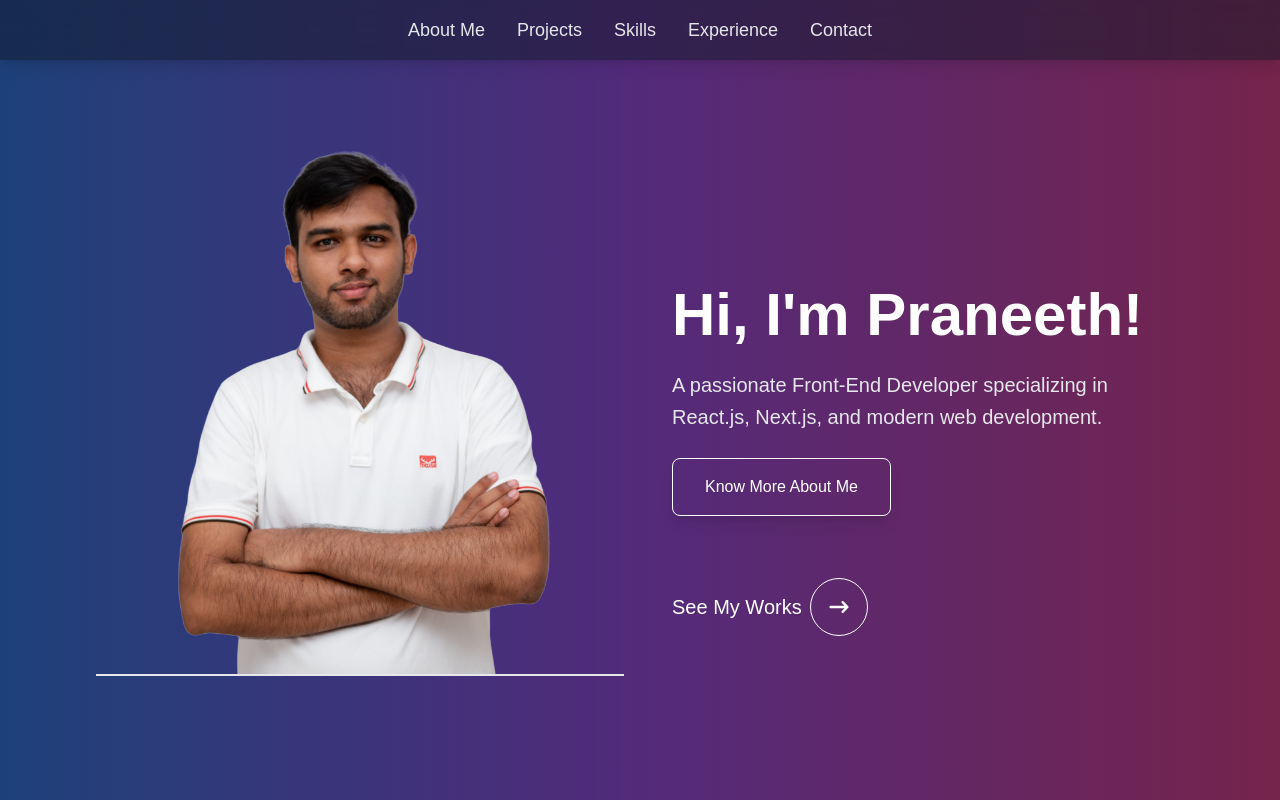
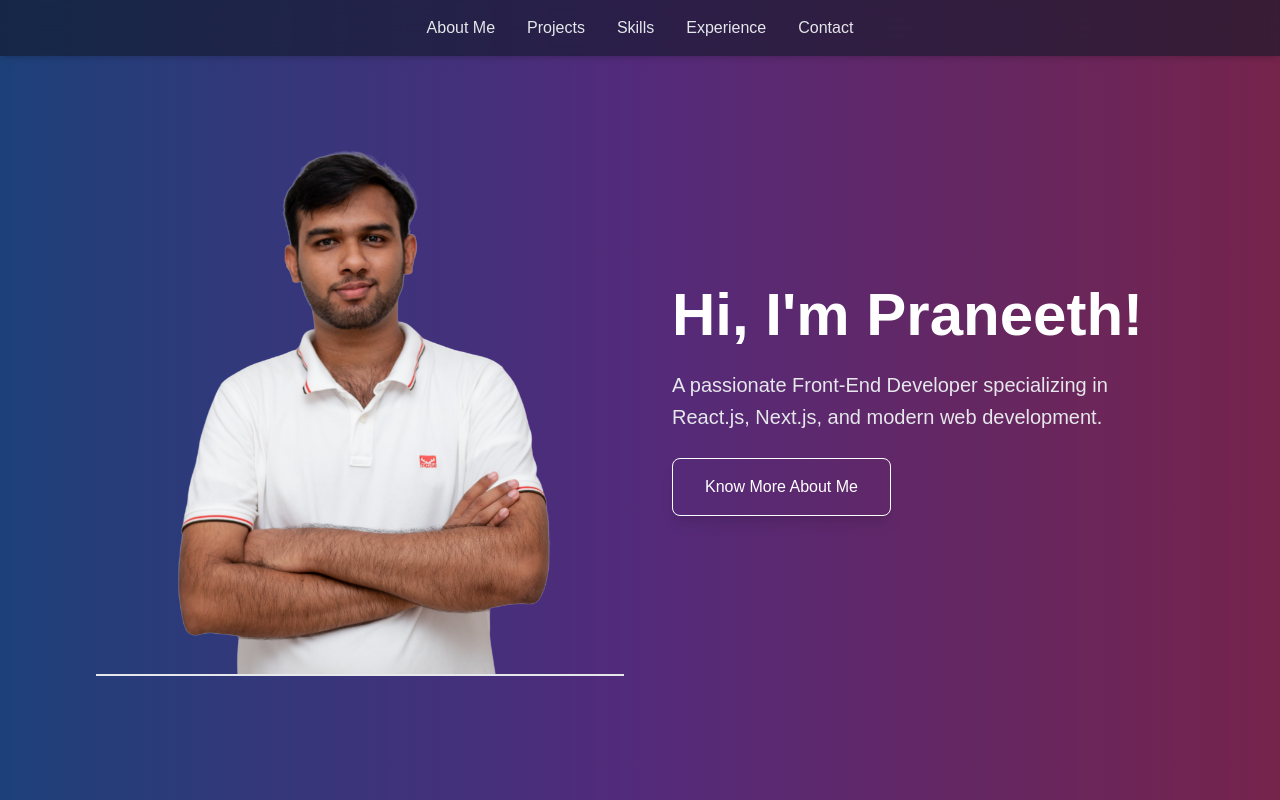
Before and after one commit to Praneethgeethanjana/my-portfolio, a Next.js app: page / in a window 1280 px wide. Shown: the top 800 px of the page. Built offline with nearby package versions, Linux system fonts and the light colour scheme.

Commit message:
Updated  UIs

```diff
--- a/src/components/Header/page.tsx
+++ b/src/components/Header/page.tsx
@@ -2,16 +2,11 @@
 
 import Link from "next/link";
 import {useEffect, useState} from "react";
+import {FiMenu, FiX} from "react-icons/fi";
 
 export default function Header() {
-    // const [theme, setTheme] = useState<string>(
-    //     typeof window !== "undefined" && localStorage.theme
-    //         ? localStorage.theme
-    //         : "light"
-    // );
-    const [theme, setTheme] = useState<string>(
-        "dark"
-    );
+    const [theme, setTheme] = useState<string>("dark");
+    const [isMobileMenuOpen, setIsMobileMenuOpen] = useState<boolean>(false);
 
     useEffect(() => {
         if (theme === "dark") {
@@ -22,9 +17,9 @@ export default function Header() {
         localStorage.setItem("theme", theme);
     }, [theme]);
 
-    const toggleTheme = () => {
-        setTheme((prevTheme: string) => (prevTheme === "dark" ? "light" : "dark"));
-    };
+    // const toggleTheme = () => {
+    //     setTheme((prevTheme) => (prevTheme === "dark" ? "light" : "dark"));
+    // };
 
     const navLinks = [
         {href: "#about-me", label: "About Me"},
@@ -35,34 +30,64 @@ export default function Header() {
     ];
 
     return (
-        <header className="fixed top-0 left-0 w-full z-50 bg-white/10 backdrop-blur-md shadow-lg dark:bg-gray-900/50">
-            <div className="container mx-auto flex justify-center items-center p-4">
-                {/* Navigation */}
-                <nav>
-                    <ul className="flex space-x-8 text-lg">
+        <header className="fixed top-0 left-0 w-full z-50 bg-white/10 backdrop-blur-md shadow-md dark:bg-gray-900/60">
+            <div
+                className="container mx-auto flex justify-end  md:justify-center items-center px-6 py-4">
+                {/*<h1 className="text-white text-xl font-bold">Praneeth</h1>*/}
+
+                {/* Desktop Nav */}
+                <nav className="hidden md:flex space-x-8">
+                    {navLinks.map((link) => (
+                        <Link
+                            key={link.href}
+                            href={link.href}
+                            scroll
+                            className="text-white dark:text-gray-200 hover:text-blue-400 transition duration-300"
+                        >
+                            {link.label}
+                        </Link>
+                    ))}
+                </nav>
+
+                {/* Theme Toggle (Optional) */}
+                {/*
+        <button
+          onClick={toggleTheme}
+          className="hidden md:block ml-6 text-white dark:text-gray-200"
+        >
+          {theme === "dark" ? "🌞" : "🌙"}
+        </button>
+        */}
+
+                {/* Mobile Menu Toggle */}
+                <button
+                    onClick={() => setIsMobileMenuOpen(!isMobileMenuOpen)}
+                    className="md:hidden text-white"
+                    aria-label="Toggle Menu"
+                >
+                    {isMobileMenuOpen ? <FiX size={28}/> : <FiMenu size={28}/>}
+                </button>
+            </div>
+
+            {/* Mobile Dropdown Menu */}
+            {isMobileMenuOpen && (
+                <div className="md:hidden px-6 pb-4 bg-black/90 text-white">
+                    <ul className="flex flex-col space-y-4">
                         {navLinks.map((link) => (
                             <li key={link.href}>
                                 <Link
                                     href={link.href}
-                                    scroll={true}
-                                    className="text-white dark:text-gray-200 font-medium hover:text-blue-400 transition duration-300"
+                                    scroll
+                                    className="block hover:text-blue-400 transition duration-300"
+                                    onClick={() => setIsMobileMenuOpen(false)} // Close menu on click
                                 >
                                     {link.label}
                                 </Link>
                             </li>
                         ))}
                     </ul>
-                </nav>
-
-                {/* Theme Toggle Button */}
-                {/*<button*/}
-                {/*    onClick={toggleTheme}*/}
-                {/*    className="p-2 rounded-full absolute right-10 bg-gray-200 dark:bg-gray-700 text-gray-800 dark:text-gray-200 transition duration-300"*/}
-                {/*    aria-label="Toggle Theme"*/}
-                {/*>*/}
-                {/*    {theme === "dark" ? "🌞" : "🌙"}*/}
-                {/*</button>*/}
-            </div>
+                </div>
+            )}
         </header>
     );
 }
--- a/src/components/SectionWrapper/index.tsx
+++ b/src/components/SectionWrapper/index.tsx
@@ -7,6 +7,8 @@ interface SectionWrapperProps {
 }
 
 export default function SectionWrapper({id, title, children}: SectionWrapperProps) {
+
+
     return (
         <section id={id} className="py-16 bg-gray-50 dark:bg-gray-900">
             <div className="container mx-auto px-4 lg:px-20">
--- a/src/components/Sections/contact.tsx
+++ b/src/components/Sections/contact.tsx
@@ -1,6 +1,7 @@
 "use client";
+import {useState} from "react";
+import {SubmitHandler, useForm} from "react-hook-form";
 import SectionWrapper from "@/components/SectionWrapper";
-import {SubmitHandler, useForm} from "react-hook-form";
 
 type FormData = {
     name: string;
@@ -14,15 +15,33 @@ export default function Contact() {
         handleSubmit,
         reset,
         formState: {errors, isSubmitting},
-    } = useForm<FormData>({
-        mode: "onBlur", // Validates fields when they lose focus
-    });
+    } = useForm<FormData>({mode: "onBlur"});
 
-    const onSubmit: SubmitHandler<FormData> = (data) => {
-        // Simulate form submission
-        console.log("Form submitted:", data);
-        alert("Thank you for your message!");
-        reset(); // Reset form fields after submission
+    const [submitted, setSubmitted] = useState(false);
+    const [error, setError] = useState<string | null>(null);
+
+    const onSubmit: SubmitHandler<FormData> = async (data) => {
+        try {
+            const res = await fetch("https://formcarry.com/s/8z5fjvkA7e3", {
+                method: "POST",
+                headers: {
+                    "Content-Type": "application/json",
+                    Accept: "application/json",
+                },
+                body: JSON.stringify(data),
+            });
+
+            const result = await res.json();
+
+            if (result.code === 200) {
+                setSubmitted(true);
+                reset();
+            } else {
+                setError(result.message || "Something went wrong.");
+            }
+        } catch (err: any) {
+            setError(err.message || "Something went wrong.");
+        }
     };
 
     return (
@@ -31,9 +50,9 @@ export default function Contact() {
                 onSubmit={handleSubmit(onSubmit)}
                 className="max-w-lg mx-auto bg-white/5 p-6 rounded-lg shadow-xl space-y-4"
             >
-                {/* Name Field */}
+                {/* Name */}
                 <div>
-                    <label htmlFor="name" className="block text-lg font-medium text-gray-700">
+                    <label htmlFor="name" className="block text-lg font-medium text-gray-300">
                         Name
                     </label>
                     <input
@@ -41,18 +60,16 @@ export default function Contact() {
                         type="text"
                         placeholder="Enter your name"
                         {...register("name", {required: "Name is required"})}
-                        className={`w-full mt-1 p-2 border bg-transparent dark:text-white rounded-lg focus:outline-none ${
-                            errors.name ? "border-red-600" : "border-gray-300"
+                        className={`w-full mt-1 p-2 border bg-black bg-opacity-30 dark:text-white rounded-lg focus:outline-none ${
+                            errors.name ? "border-red-600" : "border-gray-600"
                         }`}
                     />
-                    {errors.name && (
-                        <p className="text-sm dark:text-red-600 text-red-500 mt-1">{errors.name.message}</p>
-                    )}
+                    {errors.name && <p className="text-sm text-red-500 mt-1">{errors.name.message}</p>}
                 </div>
 
-                {/* Email Field */}
+                {/* Email */}
                 <div>
-                    <label htmlFor="email" className="block text-lg font-medium text-gray-700">
+                    <label htmlFor="email" className="block text-lg font-medium text-gray-300">
                         Email
                     </label>
                     <input
@@ -66,18 +83,16 @@ export default function Contact() {
                                 message: "Please enter a valid email",
                             },
                         })}
-                        className={`w-full mt-1 p-2 border bg-transparent dark:text-white  rounded-lg focus:outline-none ${
-                            errors.email ? "border-red-600" : "border-gray-300"
+                        className={`w-full mt-1 p-2 border bg-black bg-opacity-30 dark:text-white rounded-lg focus:outline-none ${
+                            errors.email ? "border-red-600" : "border-gray-600"
                         }`}
                     />
-                    {errors.email && (
-                        <p className="text-sm text-red-500 dark:text-red-600 mt-1">{errors.email.message}</p>
-                    )}
+                    {errors.email && <p className="text-sm text-red-500 mt-1">{errors.email.message}</p>}
                 </div>
 
-                {/* Message Field */}
+                {/* Message */}
                 <div>
-                    <label htmlFor="message" className="block text-lg font-medium text-gray-700">
+                    <label htmlFor="message" className="block text-lg font-medium text-gray-300">
                         Message
                     </label>
                     <textarea
@@ -85,26 +100,58 @@ export default function Contact() {
                         rows={4}
                         placeholder="Write your message here..."
                         {...register("message", {required: "Message is required"})}
-                        className={`w-full mt-1 p-2 bg-transparent dark:text-white  border rounded-lg focus:outline-none ${
-                            errors.message ? "border-red-600" : "border-gray-300"
+                        className={`w-full mt-1 p-2 border bg-black bg-opacity-30 dark:text-white rounded-lg focus:outline-none ${
+                            errors.message ? "border-red-600" : "border-gray-600"
                         }`}
                     />
-                    {errors.message && (
-                        <p className="text-sm text-red-500 dark:text-red-600 mt-1">{errors.message.message}</p>
-                    )}
+                    {errors.message && <p className="text-sm text-red-500 mt-1">{errors.message.message}</p>}
                 </div>
 
                 {/* Submit Button */}
                 <button
                     type="submit"
                     disabled={isSubmitting}
-                    className={`w-full py-2 px-4 text-white bg-blue-600 rounded-lg shadow-lg hover:bg-blue-700 focus:outline-none ${
+                    className={`w-full py-2 px-4 text-white bg-blue-600 rounded-lg shadow-lg hover:bg-blue-700 transition duration-300 ${
                         isSubmitting ? "opacity-50 cursor-not-allowed" : ""
                     }`}
                 >
                     {isSubmitting ? "Submitting..." : "Send Message"}
                 </button>
             </form>
+
+            {/* Success Popup */}
+            {submitted && (
+                <div className="fixed inset-0 bg-black/60 flex justify-center items-center z-50">
+                    <div className="bg-white dark:bg-gray-800 p-6 rounded-lg shadow-xl text-center max-w-sm">
+                        <h2 className="text-xl font-semibold text-green-500">Message Sent!</h2>
+                        <p className="text-gray-600 dark:text-gray-300 mt-2">
+                            Thank you for contacting me. I’ll get back to you soon!
+                        </p>
+                        <button
+                            className="mt-4 px-4 py-2 bg-blue-600 text-white rounded hover:bg-blue-700 transition"
+                            onClick={() => setSubmitted(false)}
+                        >
+                            Close
+                        </button>
+                    </div>
+                </div>
+            )}
+
+            {/* Error Popup */}
+            {error && (
+                <div className="fixed inset-0 bg-black/60 flex justify-center items-center z-50">
+                    <div className="bg-white dark:bg-gray-800 p-6 rounded-lg shadow-xl text-center max-w-sm">
+                        <h2 className="text-xl font-semibold text-red-500">Oops!</h2>
+                        <p className="text-gray-600 dark:text-gray-300 mt-2">{error}</p>
+                        <button
+                            className="mt-4 px-4 py-2 bg-red-600 text-white rounded hover:bg-red-700 transition"
+                            onClick={() => setError(null)}
+                        >
+                            Close
+                        </button>
+                    </div>
+                </div>
+            )}
         </SectionWrapper>
     );
 }
--- a/src/components/Sections/hero.tsx
+++ b/src/components/Sections/hero.tsx
@@ -1,73 +1,6 @@
-// "use client";
-// import Image from "next/image";
-// import {motion} from "framer-motion";
-//
-// export default function Hero() {
-//     return (
-//         <div
-//             className="relative bg-gradient-to-r from-blue-500 via-purple-500 to-pink-500 h-screen flex items-center justify-center px-8 md:px-16 lg:px-24">
-//             {/* Background Overlay */}
-//             <div className="absolute top-0 left-0 w-full h-full bg-black/50"></div>
-//
-//             {/* Content Wrapper */}
-//             <div className="relative z-10 container mx-auto flex flex-col md:flex-row items-center justify-between">
-//
-//                 {/* Left Side: Larger Image Section */}
-//                 <motion.div
-//                     initial={{opacity: 0, x: -50}}
-//                     animate={{opacity: 1, x: 0}}
-//                     transition={{duration: 1}}
-//                     className="flex-1 flex justify-center items-center"
-//                 >
-//                     <div
-//                         className="w-80 h-80 md:w-96 md:h-96 rounded-full overflow-hidden border-4 border-white shadow-2xl">
-//                         {/* Increase width/height for a larger image */}
-//                         <Image
-//                             src="/images/my.jpg"
-//                             alt="Praneeth"
-//                             width={384} // Adjusted to match the div size
-//                             height={384}
-//                             priority
-//                             className="rounded-full object-cover w-full h-full"
-//                         />
-//                     </div>
-//                 </motion.div>
-//
-//                 {/* Right Side: Text Section */}
-//                 <motion.div
-//                     initial={{opacity: 0, x: 50}}
-//                     animate={{opacity: 1, x: 0}}
-//                     transition={{duration: 1.2, delay: 0.2}}
-//                     className="flex-1 text-center md:text-left md:ml-12 max-w-lg"
-//                 >
-//                     <h1 className="text-5xl md:text-6xl font-bold text-white">
-//                         Hi, I'm Praneeth!
-//                     </h1>
-//                     <p className="text-xl text-gray-200 mt-4 leading-relaxed">
-//                         A passionate Front-End Developer specializing in React.js, Next.js, and modern web development.
-//                     </p>
-//
-//                     {/* Call to Action */}
-//                     <motion.a
-//                         href="#about"
-//                         initial={{opacity: 0, scale: 0.9}}
-//                         animate={{opacity: 1, scale: 1}}
-//                         transition={{duration: 1.2, delay: 0.4}}
-//                         className="mt-6 inline-block px-8 py-4 border border-white text-white rounded-lg shadow-lg hover:bg-white hover:text-gray-900 transition duration-300"
-//                     >
-//                         Know More About Me
-//                     </motion.a>
-//                 </motion.div>
-//             </div>
-//         </div>
-//     );
-// }
-
-
 "use client";
 import Image from "next/image";
 import {motion} from "framer-motion";
-import {HiArrowNarrowRight} from "react-icons/hi"; // Importing an arrow icon
 
 export default function Hero() {
     return (
@@ -104,7 +37,7 @@ export default function Hero() {
                     initial={{opacity: 0, x: 50}}
                     animate={{opacity: 1, x: 0}}
                     transition={{duration: 1.2, delay: 0.2}}
-                    className="flex-1 text-center md:text-left md:ml-12 max-w-lg"
+                    className="flex-1 text-center md:text-left md:ml-12 mt-5 md:mt-0 max-w-lg"
                 >
                     <h1 className="text-5xl md:text-6xl font-bold text-white">
                         Hi, I'm Praneeth!
@@ -125,12 +58,12 @@ export default function Hero() {
                     </motion.a>
 
 
-                    <a href="#projects" className="flex mt-25 absolute bottom-10 items-center space-x-2">
-                        <span className="text-xl text-white font-medium">See My Works</span>
-                        <div className={"rounded-full border-white border p-4"}>
-                            <HiArrowNarrowRight className="text-2xl text-white"/>
-                        </div>
-                    </a>
+                    {/*<a href="#projects" className="flex mt-25 absolute bottom-10 items-center space-x-2">*/}
+                    {/*    <span className="text-xl text-white font-medium">See My Works</span>*/}
+                    {/*    <div className={"rounded-full border-white border p-4"}>*/}
+                    {/*        <HiArrowNarrowRight className="text-2xl text-white"/>*/}
+                    {/*    </div>*/}
+                    {/*</a>*/}
                 </motion.div>
             </div>
 
```
Also changed, not shown: src/app/globals.css (+13 -0 lines).
